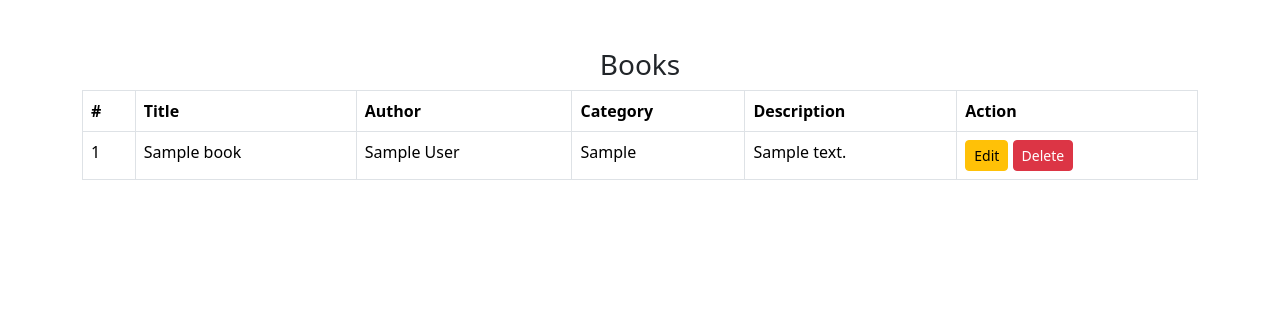
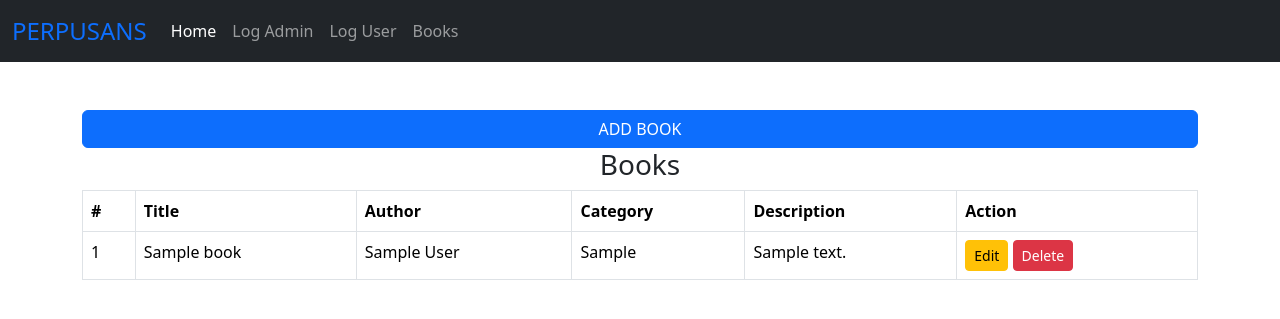
Before and after one commit to Mahklvk/perpusans, a PHP site: page /admin/books.php in a window 1280 px wide. Shown: the top 319 px of the page. Run offline with PHP 8.4, Linux system fonts and the light colour scheme; the visitor is signed in with stand-in values (Sample User, id 1); tables that the repository leaves empty or names only in its code hold one stand-in row (values such as "Sample post"); some libraries are stand-ins or nearby versions.

Commit message:
forgor something, add button link to addbooks

```diff
--- a/admin/books.php
+++ b/admin/books.php
@@ -15,9 +15,10 @@ $query = mysqli_query($conn, "SELECT * FROM books");
     <title>Books</title>
 </head>
 <body>
-
+    <?php require "config/navbar.php"?>
 
     <div class="container mt-5">
+        <a href="addbooks.php" class="btn btn-primary col-12">ADD BOOK</a>
         <h3 class="text-center">Books</h3>
         <table class="table table-bordered">
             <thead>
```
